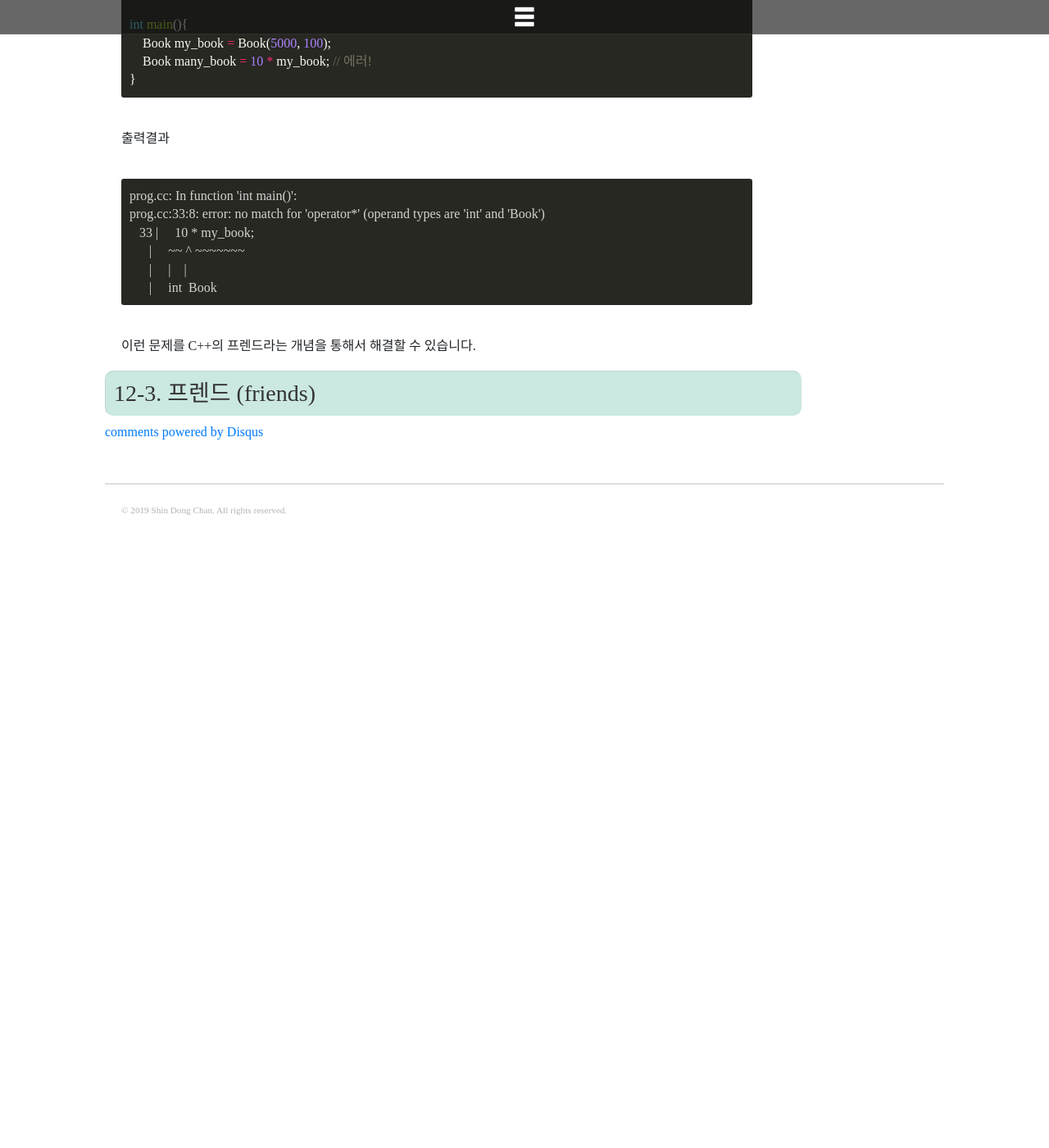
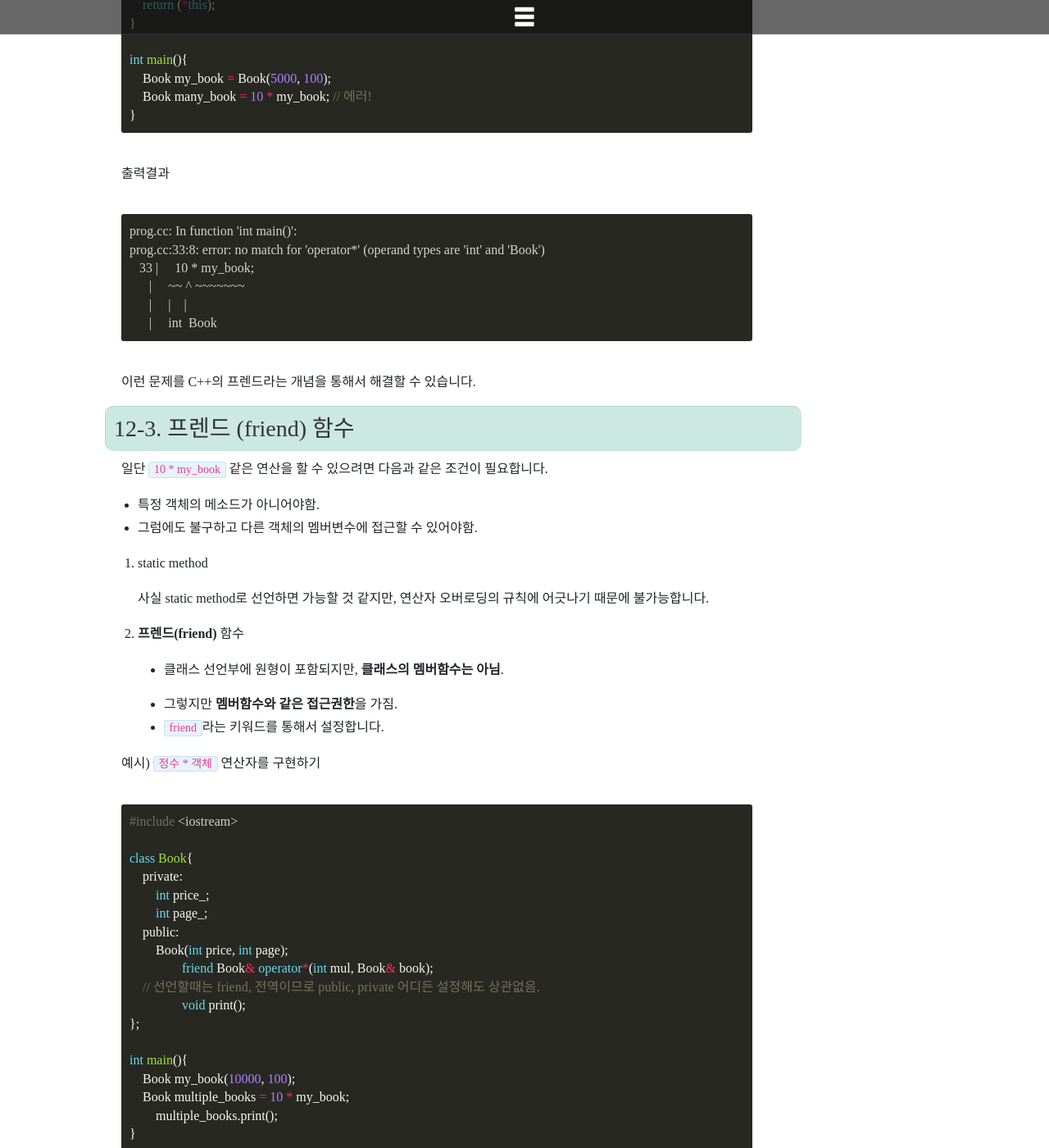
Before and after one commit to DongChanS/DongChanS.github.io, a Jekyll site: the page built from _posts/2019-07-04-105.md, in a window 1280 px wide and 1400 px high, scrolled down 1856 px. Shown: the whole window at 82% size. Built offline with Jekyll 4.4.1, drawn with Linux system fonts in a browser that asks for light colours; nearby versions of some CDN libraries; some web fonts are replaced; comment, search, counter and statistics services are not loaded; before the commit the page ends 2486 px from its top, so only the background shows below that; some of the changed text lies outside the part shown.

Commit message:
update post:

````diff
--- a/_posts/2019-07-04-105.md
+++ b/_posts/2019-07-04-105.md
@@ -1,6 +1,6 @@
 ---
 layout : post
-title : 파이썬 유저를 위한 C++ (9) - 클래스 (3) - 연산자 오버로딩, 프렌드
+title : 파이썬 유저를 위한 C++ (9) - 클래스 (3) - 연산자 오버로딩, 프렌드, static 멤버
 author : Shin Dong Chan
 category : 'C++'
 ---
@@ -51,7 +51,9 @@
 
 3. 디폴트 인수 불가능
 
-4. 위에서 정의한 경우는 기본적으로 **객체의 메서드이기 때문에 순서가 고정됨.**
+4. 오버로드 된 연산자는 비정적(non-static) 클래스 멤버 함수거나 전역 함수이어야 합니다.
+
+5. 위에서 정의한 경우는 기본적으로 **객체의 메서드이기 때문에 순서가 고정됨.**
 
    ex) `객체 * 3`을 정의했다면 `3 * 객체`도 가능해야하는데, 그렇지 않다는 뜻입니다.
 
@@ -83,4 +85,179 @@
 
 
 
-### 12-3. 프렌드 (friends)
+### 12-3. 프렌드 (friend) 함수
+
+일단 `10 * my_book` 같은 연산을 할 수 있으려면 다음과 같은 조건이 필요합니다.
+
+* 특정 객체의 메소드가 아니어야함.
+* 그럼에도 불구하고 다른 객체의 멤버변수에 접근할 수 있어야함.
+
+1. static method
+
+   사실 static method로 선언하면 가능할 것 같지만, 연산자 오버로딩의 규칙에 어긋나기 때문에 불가능합니다.
+
+2. **프렌드(friend)** 함수
+
+   * 클래스 선언부에 원형이 포함되지만, **클래스의 멤버함수는 아님**.
+
+   * 그렇지만 **멤버함수와 같은 접근권한**을 가짐.
+   * `friend`라는 키워드를 통해서 설정합니다.
+
+예시) `정수 * 객체` 연산자를 구현하기
+
+```c++
+#include <iostream>
+
+class Book{
+    private:
+    	int price_;
+    	int page_;
+    public:
+    	Book(int price, int page);
+		friend Book& operator*(int mul, Book& book);
+    // 선언할때는 friend, 전역이므로 public, private 어디든 설정해도 상관없음.
+		void print();
+};
+
+int main(){
+    Book my_book(10000, 100);
+    Book multiple_books = 10 * my_book;
+	multiple_books.print();
+}
+
+Book& operator*(int mul, Book& book){ // 전역함수니까 namespace 지정안함.
+    book.price_ *= mul;
+    book.page_ *= mul;
+    return book;
+} // friend 키워드는 함수 선언시에만 지정합니다.
+```
+
+
+
+### 12-4. 프렌드 클래스
+
+프렌드 함수와 비슷한 개념입니다.
+
+프렌드 클래스는,
+
+* 어떤 클래스 내부에 friend 키워드를 이용하여 선언함
+* 프렌드 클래스는 그 클래스의 **모든 멤버에 접근**이 가능함.
+
+예시) Store 클래스에서 Book 클래스의 private 멤버에 접근하는 예시
+
+```c++
+class Book{
+    private:
+    	int price_;
+    	int page_;
+    public:
+    	Book(int price, int page);
+		friend class Store;
+};
+
+class Store{
+    private:
+    	int id = 12345;
+    public:
+    	void printBookInfo(Book& book);
+};
+
+void Store::printBookInfo(Book& book){
+    std::cout << "price :" << book.price_ << " page :" << book.page_;
+}
+
+int main(){
+    Store store;
+    Book my_book(10000,100);
+    store.printBookInfo(my_book);
+}
+```
+
+사실 friend 라는 뜻이 친구니까.. 양방향으로 작용하는 것처럼 보이지만, **한쪽 방향으로만 작동**합니다.
+
+ex) Book 클래스 선언부에서 `friend class Store`를 지정하면,
+
+* Book의 private 멤버들을 Store에서 접근가능
+* but, **Store의 private 멤버들을 Book에서는 접근할 수 없음.**
+
+
+
+### 12-5. static 멤버
+
+파이썬에서는 `클래스명.멤버이름`의 형태로, **클래스 단위에서 관리하는** 클래스 멤버(변수, 메소드)가 있었습니다.
+
+그렇기 때문에 클래스의 **모든 인스턴스**가 **클래스 멤버의 값을 공유**하게 됩니다.
+
+C++에서의 **static 멤버**는 이와 유사한 기능을 가집니다.
+
+* static 키워드를 이용하여 선언
+
+* 우리는 클래스 내부에서 선언하지만, 실제로는 **파일 영역**에서 수행됨.
+
+  => 여러 파일에서 static 멤버에 접근할 수 있습니다.
+
+ex) 객체의 숫자를 관리하는 static 변수
+
+```c++
+class Person{
+    private:
+    	static int count;
+    public:
+    	Person();
+    	static void getCount();
+};
+
+int Person::count = 0; // 초기화
+
+Person::Person(){
+    Person::count += 1; // 생성자
+}
+
+void Person::getCount(){
+    std::cout << Person::count;
+}
+
+int main(){
+    Person people[10];
+    for (int i=0; i<10; i++){
+        Person person;
+        people[i] = person;
+    }
+    Person::getCount(); // 20
+}
+```
+
+문법을 보시면 파이썬과 몇가지 차이점이 있습니다.
+
+* static 변수는 **클래스 선언부에서 초기화가 불가능**!
+
+  (constant static이면 가능함.)
+
+* 그래서 클래스 선언부 바깥에서 클래스 변수를 초기화해주어야 합니다.
+
+* `Person.count` 같은 형식으로 접근하지 않고, `Person::count`로 **namespace만 제한**합니다.
+
+  (왜냐하면 기본적으로 파일 영역에서 가지고 있는 변수이기 때문입니다.)
+
+그런데, 문제점은 10개의 객체만 생성했는데 20으로 출력됩니다.
+
+왜냐하면 `people[i] = person`을 하기 위해서 객체가 복사되었기 때문입니다.
+
+현재 메모리에 남아있는 person 객체의 개수를 반영하려면, **객체가 사라질 때 count를 감소시켜야합니다.**
+
+ex) 소멸자를 이용해서 카운팅
+
+```c++
+Person::~Person(){
+	Person::count -= 1;
+}
+
+int main(){
+    Person people[10];
+    for (int i=0; i<10; i++){
+        Person person;
+        people[i] = person;
+    }
+    Person::getCount(); // 10
+}
+```
````
